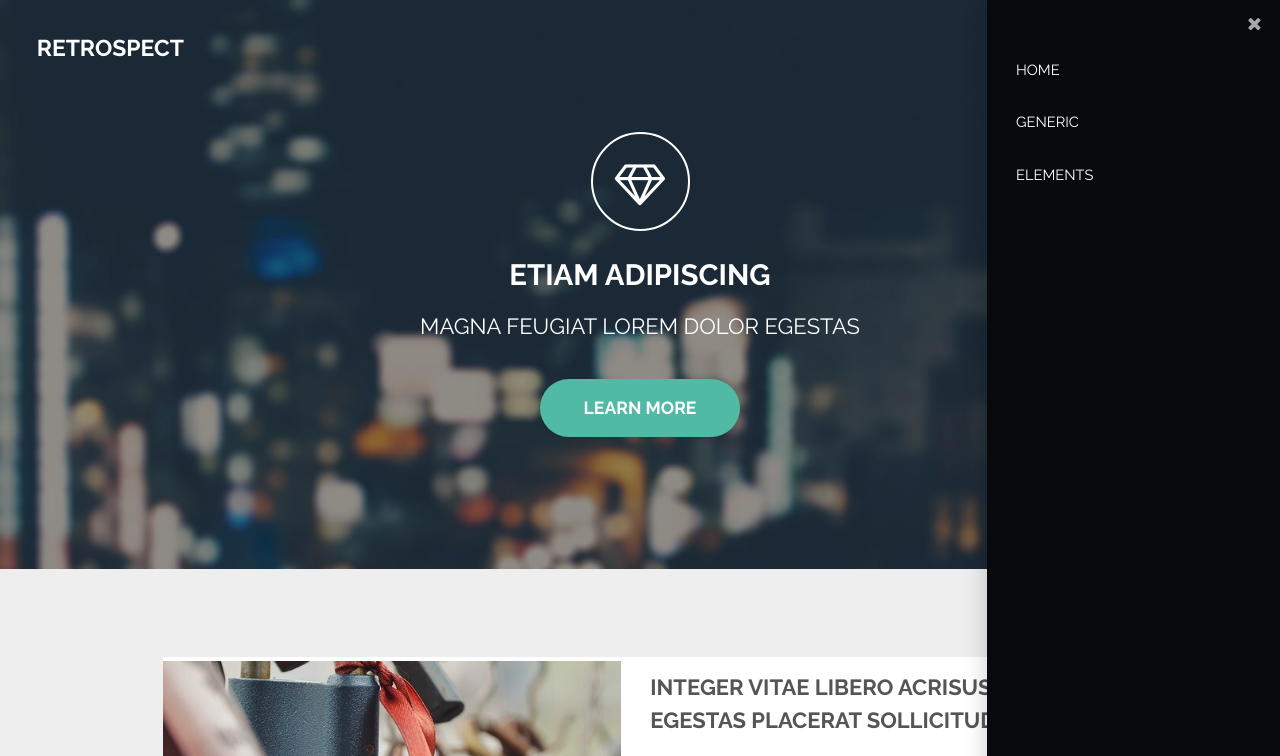
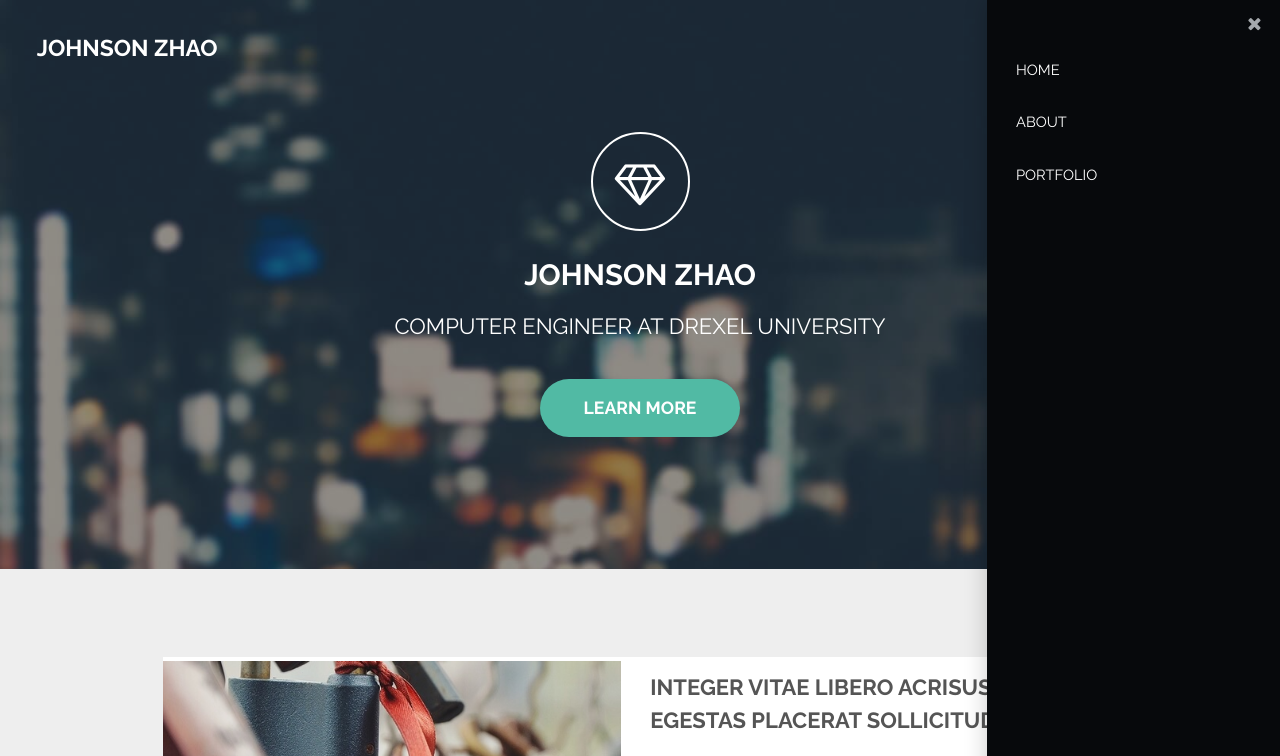
Before and after one commit to johnsonzhao275/johnsonzhao, a plain HTML site: page index.html in a window 1280 px wide. Both pictures are taken after a click on the link "Menu". Shown: the top 756 px of the page. Drawn offline with Linux system fonts and the light colour scheme.

Commit message:
Some Changes

```diff
--- a/index.html
+++ b/index.html
@@ -1,12 +1,7 @@
 <!DOCTYPE HTML>
-<!--
-	Retrospect by TEMPLATED
-	templated.co @templatedco
-	Released for free under the Creative Commons Attribution 3.0 license (templated.co/license)
--->
 <html>
 	<head>
-		<title>Retrospect by TEMPLATED</title>
+		<title>Johnson Zhao</title>
 		<meta charset="utf-8" />
 		<meta name="viewport" content="width=device-width, initial-scale=1" />
 		<!--[if lte IE 8]><script src="assets/js/ie/html5shiv.js"></script><![endif]-->
@@ -18,7 +13,7 @@
 
 		<!-- Header -->
 			<header id="header" class="alt">
-				<h1><a href="index.html">Retrospect</a></h1>
+				<h1><a href="index.html">Johnson Zhao</a></h1>
 				<a href="#nav">Menu</a>
 			</header>
 
@@ -26,16 +21,16 @@
 			<nav id="nav">
 				<ul class="links">
 					<li><a href="index.html">Home</a></li>
-					<li><a href="generic.html">Generic</a></li>
-					<li><a href="elements.html">Elements</a></li>
+					<li><a href="generic.html">About</a></li>
+					<li><a href="elements.html">Portfolio</a></li>
 				</ul>
 			</nav>
 
 		<!-- Banner -->
 			<section id="banner">
 				<i class="icon fa-diamond"></i>
-				<h2>Etiam adipiscing</h2>
-				<p>Magna feugiat lorem dolor egestas</p>
+				<h2>Johnson Zhao</h2>
+				<p>Computer Engineer at Drexel University</p>
 				<ul class="actions">
 					<li><a href="#" class="button big special">Learn More</a></li>
 				</ul>
```
